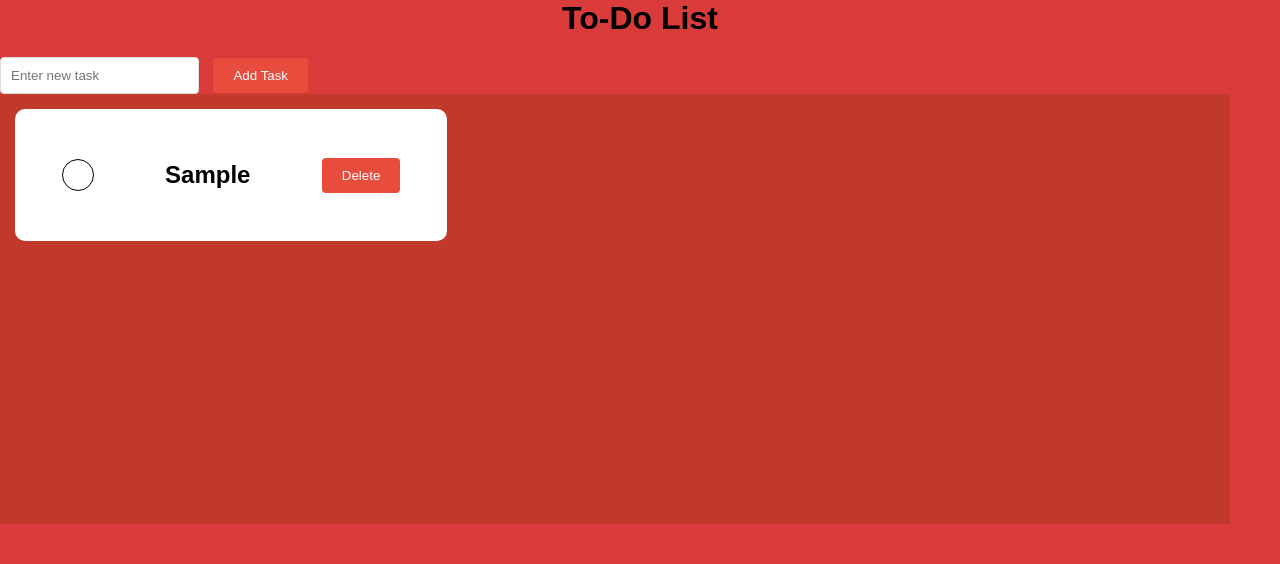
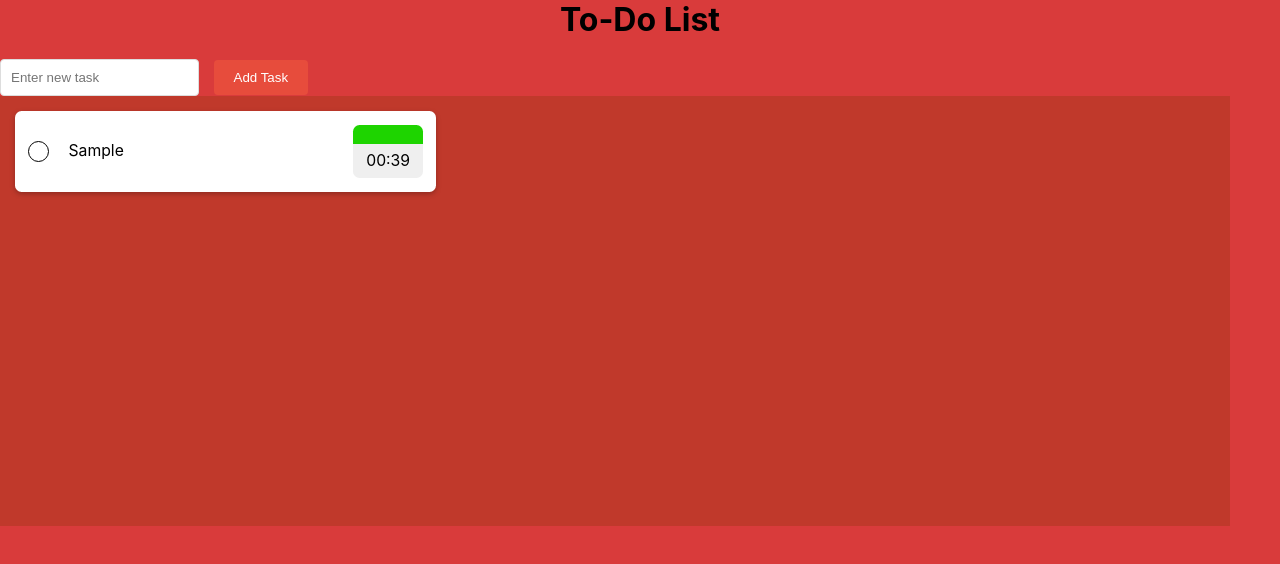
Before and after one commit to Brucennnnn/CEE_FinalProject_G10, a plain HTML site: page frontend/index.html in a window 1280 px wide. Both pictures are taken after typing "Sample" into the empty fields and a click on the button "Add Task". Drawn offline with Linux system fonts and the light colour scheme.

Commit message:
create DealineBox, taskitem, duntion that automatically create a taskitem

```diff
--- a/frontend/script.js
+++ b/frontend/script.js
@@ -8,35 +8,7 @@ function addTask() {
   }
 
   const taskList = document.getElementById('taskList');
-    const newTask = document.createElement('div');
-    newTask.className='list-item'
-    const la=document.createElement('label');
-    la.className='checkbox';
-    const inp =document.createElement('input');
-    inp.className='checkbox_input';
-    inp.type='checkbox';
-    inp.id=`${generateRandomId(10)}`;
-    inp.setAttribute("onchange","handleCheckboxChange(this)");
-
-
-    const di = document.createElement('div');
-    di.className='checkbox_box';
-
-    la.appendChild(inp);
-    la.appendChild(di);
-    newTask.appendChild(la);
-    const taskSpan = document.createElement('span');
-    taskSpan.textContent = taskText;
-    newTask.appendChild(taskSpan);
-
-    const deleteButton = document.createElement('button');
-    deleteButton.textContent = 'Delete';
-    deleteButton.onclick = function() {
-      taskList.removeChild(newTask);
-    };
-
-    newTask.appendChild(deleteButton);
-    taskList.appendChild(newTask);
+  taskList.appendChild(getTaskItem(taskInput.value,new Date(2342342)));
   taskInput.value = '';
 }
 function generateRandomId(length) {
@@ -55,3 +27,69 @@ function handleCheckboxChange(checkbox){
     console.log(checkbox.id)//change to add in below list
   }
 }
+
+function getDeadlineBox(now,outdate) {
+  const hour = outdate.getHours();
+  const minute = outdate.getMinutes();
+  let time_string = hour.toString() + ":" + minute.toString();
+  time_string = hour <= 9 ? "0" + time_string : time_string;
+  let object = document.createElement("div");
+
+  let top = document.createElement("div");
+  top.className = "outdate_top";
+  if(now < outdate) {
+    top.style.background = "#D43F00";
+  }
+  else {
+    top.style.background = "#1ED400";
+  }
+
+  let bottom = document.createElement("div");
+  bottom.className = "outdate_bottom";
+  bottom.textContent = time_string;
+
+  object.appendChild(top);
+  object.appendChild(bottom);
+  object.className = "outdate";
+  return object;
+}
+
+function getCheckBox() {
+    const la=document.createElement('label');
+    la.className='checkbox';
+    const inp =document.createElement('input');
+    inp.className='checkbox_input';
+    inp.type='checkbox';
+    inp.id=`${generateRandomId(10)}`;
+    inp.setAttribute("onchange","handleCheckboxChange(this)");
+
+
+    const di = document.createElement('div');
+    di.className='checkbox_box';
+
+    la.appendChild(inp);
+    la.appendChild(di);
+    return la
+}
+
+function getTaskItem(text, outdate) {
+  if(text.length > 100) {
+    text = text.slice(0,100) + "...";
+  }
+  let taskitem = document.createElement("div");
+  taskitem.className = "taskitem"
+
+  let front = document.createElement("div");
+  front.style.display = "flex";
+  front.appendChild(getCheckBox());
+  let front_text = document.createElement("div");
+  front_text.style = "margin-left: 3%; word-wrap: break-word; width: 21vw;";
+  front_text.textContent = text;
+  front.appendChild(front_text);
+
+  let back = getDeadlineBox(Date.now(), outdate);
+
+  taskitem.appendChild(front);
+  taskitem.appendChild(back);
+  return taskitem;
+}
--- a/frontend/styles.css
+++ b/frontend/styles.css
@@ -1,9 +1,11 @@
+
+
 body {
-    font-family: Arial, sans-serif;
-    background-color: #d93b3b;
-    margin: 0;
-    padding: 0;
-  }
+  font-family: Inter, sans-serif;
+  background-color: #d93b3b;
+  margin: 0;
+  padding: 0;
+}
 
 
 
@@ -74,6 +76,7 @@ align-items: center;
 font-weight: 700;
 font-size: 24px;
 }
+
 #taskList{
   width: 1200px;
   max-height: 900px;
@@ -128,3 +131,44 @@ button:hover {
 .checkbox_input:checked + .checkbox_box::after{
   transform: scale(1);
 }
+
+.outdate{
+  justify-content: center;
+}
+
+.outdate_top{
+  width: 5.435vw;
+  height: 2.335vh;
+  border-radius: 0.512vw 0.512vw 0px 0px;
+}
+
+.outdate_bottom{
+  width: 5.435vw;
+  height: 4.263vh;
+  border-radius: 0px 0px 0.512vw 0.512vw;
+
+  display: table-cell;
+  vertical-align: middle;
+  text-align: center;
+  font-weight: 35.897vw;
+  font-size: 1.230vw;
+  background: #EFEFEF;
+}
+
+.taskitem{
+  display: table-cell;
+  vertical-align: middle;
+  font-weight: 35.897vw;
+  font-size: 1.230vw;
+  width: 18.5vw;
+
+  padding: 1vw;
+  filter: drop-shadow(0px 0.205vw 0.205vw rgba(0, 0, 0, 0.25));
+  background: white;
+  width: 30.871vw;
+  height: 6.949vh;
+  display: flex;
+  justify-content: space-between;
+  align-items: center;
+  border-radius: 0.512vw;
+}
```
Also changed, not shown: frontend/OutTime.html (added, +24 -0 lines), frontend/taskitem.html (added, +36 -0 lines). Lines whose indentation alone changed are shown as unchanged.
